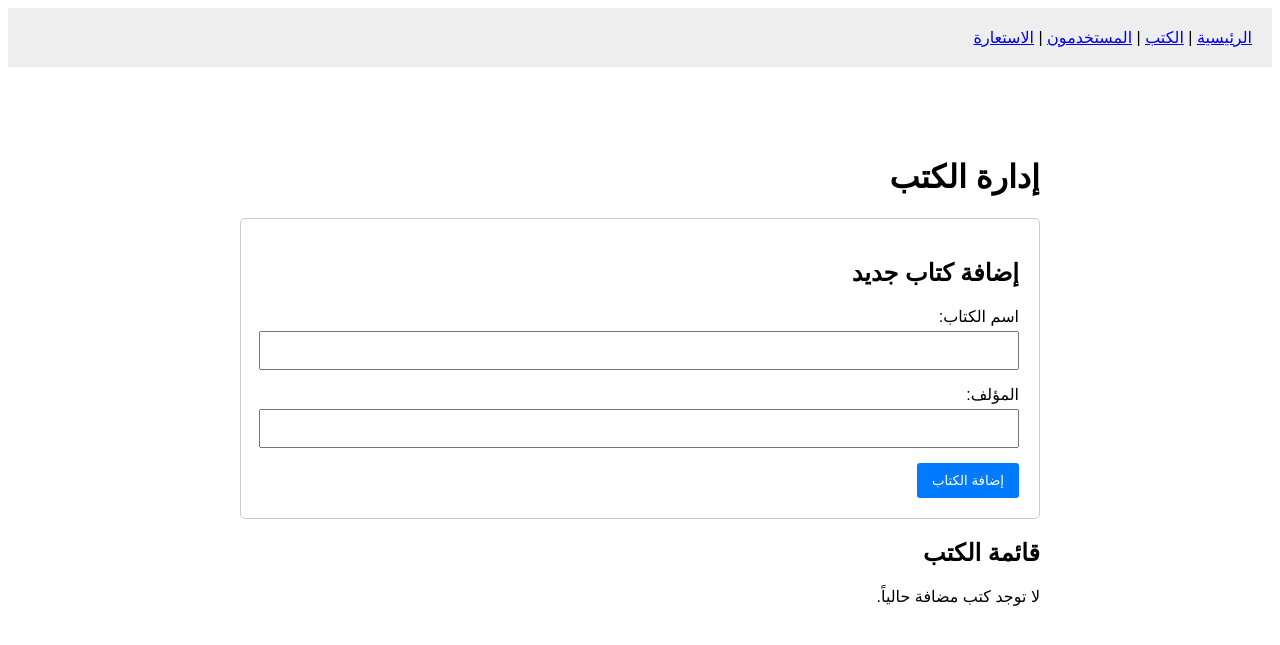
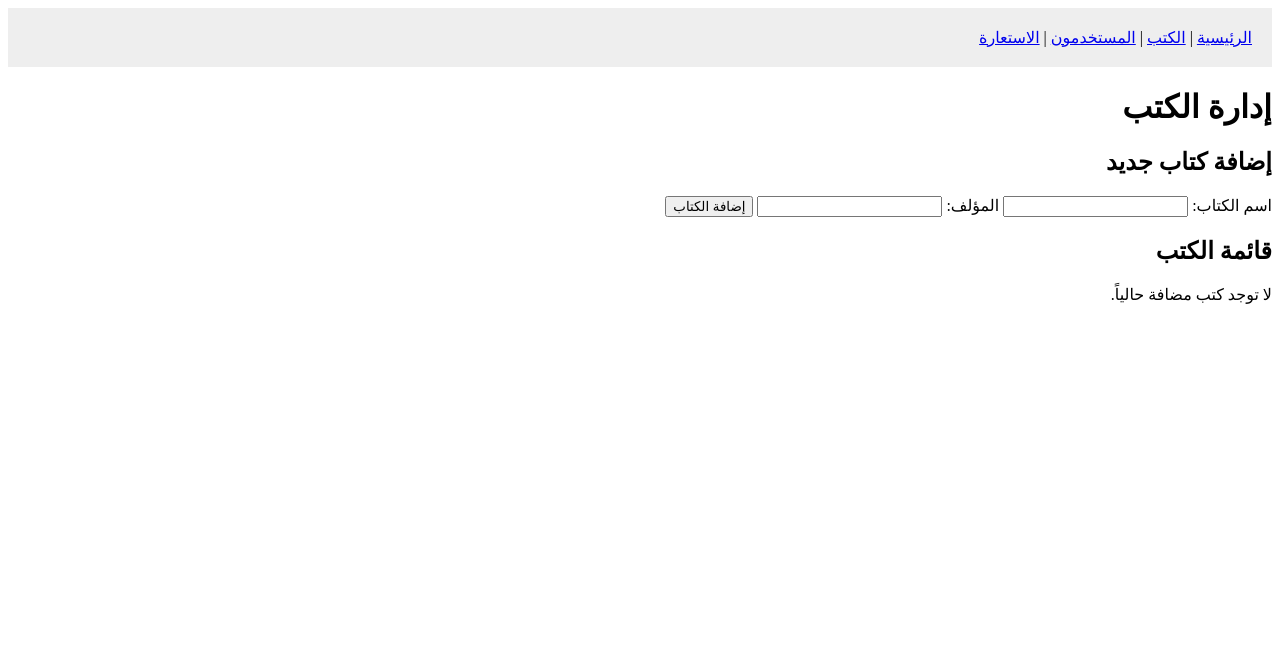
Before and after one commit to IbrahimTaiz/LibrarySystem, a PHP site: page /src/pages/Books.php in a window 1280 px wide. Shown: the top 645 px of the page. Run offline with PHP 8.4, Linux system fonts and the light colour scheme.

Commit message:
Update Books.php

```diff
--- a/src/pages/Books.php
+++ b/src/pages/Books.php
@@ -20,55 +20,6 @@ if (isset($_POST['add_book'])) {
     <meta charset="UTF-8">
     <meta name="viewport" content="width=device-width, initial-scale=1.0">
     <title>الكتب</title>
-    <style>
-        body {
-            font-family: sans-serif;
-        }
-        .container {
-            margin: 50px auto;
-            max-width: 800px;
-            padding: 20px;
-        }
-        .form-box {
-            border: 1px solid #ccc;
-            padding: 20px;
-            margin-bottom: 20px;
-            border-radius: 5px;
-        }
-        .form-box label {
-            display: block;
-            margin-bottom: 5px;
-        }
-        .form-box input {
-            width: calc(100% - 22px);
-            padding: 10px;
-            margin-bottom: 15px;
-        }
-        .form-box button {
-            padding: 10px 15px;
-            background-color: #007bff;
-            color: white;
-            border: none;
-            cursor: pointer;
-            border-radius: 3px;
-        }
-        .form-box button:hover {
-            background-color: #0056b3;
-        }
-        table {
-            width: 100%;
-            border-collapse: collapse;
-            margin-top: 20px;
-        }
-        th, td {
-            border: 1px solid #ddd;
-            padding: 8px;
-            text-align: right;
-        }
-        th {
-            background-color: #f2f2f2;
-        }
-    </style>
 </head>
 <body>
 <?php include '../navbar.php'; ?>
```
